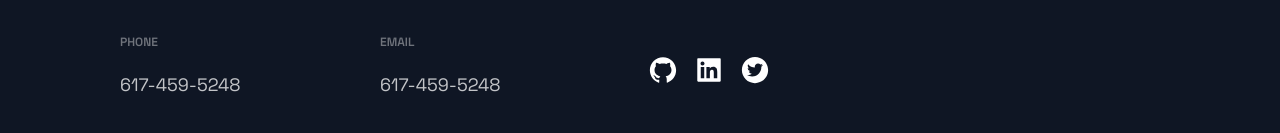
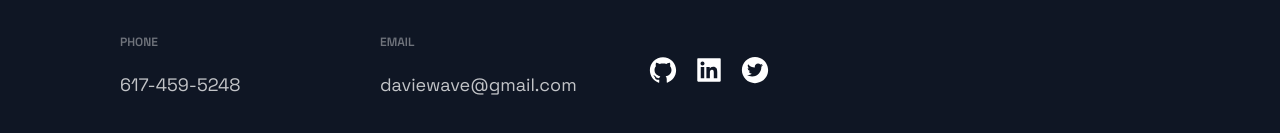
Before and after one commit to daviewave/NEWEST-Porfolio, a Next.js app: page / in a window 1280 px wide. Shown: the part 4230-4363 px from the top of the page. Built offline with nearby package versions, Linux system fonts and the light colour scheme.

Commit message:
fixed a couple bugs/spelling things

```diff
--- a/src/components/Footer/Footer.js
+++ b/src/components/Footer/Footer.js
@@ -28,7 +28,9 @@ const Footer = () => {
         </LinkColumn>
         <LinkColumn>
           <LinkTitle>Email</LinkTitle>
-          <LinkItem href="email:daviewave@gmail.com">617-459-5248</LinkItem>
+          <LinkItem href="email:daviewave@gmail.com">
+            daviewave@gmail.com
+          </LinkItem>
         </LinkColumn>
         <SocialIconsContainer>
           <SocialContainer>
--- a/src/components/Technologies/Technologies.js
+++ b/src/components/Technologies/Technologies.js
@@ -30,7 +30,7 @@ const Technologies = () => (
           <ListTitle>Front-End</ListTitle>
           <ListParagraph>
             Experience with: <br />- React.js
-            <br /> - NextJS <br /> - Handlebars
+            <br /> - NextJS <br /> - Handlebars.js
           </ListParagraph>
         </ListContainer>
       </ListItem>
```
